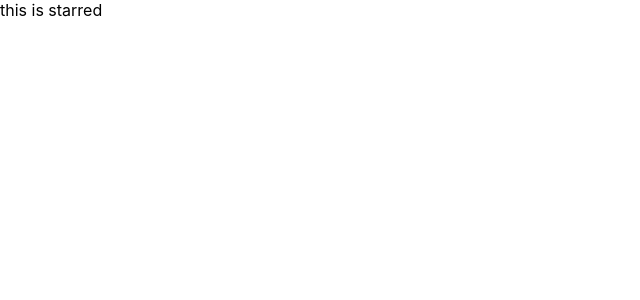
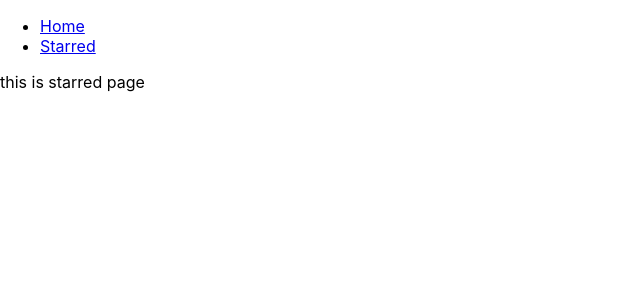
Before and after one commit to ashu6980/Box-Office, a React (Create React App) app: page /starred in a window 1280 px wide. Shown: the top 300 px of the page, without its empty margins (0-640 px from the left). Built offline with nearby package versions, Linux system fonts and the light colour scheme.

Commit message:
added navbar and created component pages

```diff
--- a/src/App.js
+++ b/src/App.js
@@ -2,19 +2,32 @@
 
 import { Switch, Route } from 'react-router-dom';
 
+import Navs from './components/Navs';
+
+import Home from './pages/Home';
+
+import Starred from './pages/Starred';
+
 function App() {
   return (
+    <div>
+      <Navs />
+
       <Switch>
         <Route exact path="/">
-        this is my home page
+          <Home />
         </Route>
 
         <Route exact path="/starred">
-        this is starred
+          <Starred />
         </Route>
+        <div>
+          Not found
+        </div>
 
-      <Route>This is 404 page</Route>
+
       </Switch>
+    </div>
   );
 }
 
--- /dev/null
+++ b/src/components/Navs.js
@@ -0,0 +1,24 @@
+import React from 'react';
+
+import { Link } from 'react-router-dom';
+
+const LINKS = [
+  { to: '/', text: 'Home' },
+  { to: '/starred', text: 'Starred' },
+];
+
+const navs = () => {
+  return (
+    <div>
+      <ul>
+        {LINKS.map(item => (
+          <li key={item.to}>
+            <Link to={item.to}>{item.text}</Link>
+          </li>
+        ))}
+      </ul>
+    </div>
+  );
+};
+
+export default navs;
--- /dev/null
+++ b/src/pages/Home.js
@@ -0,0 +1,7 @@
+import React from 'react';
+
+const Home = () => {
+  return <div>this is home</div>;
+};
+
+export default Home;
--- /dev/null
+++ b/src/pages/Starred.js
@@ -0,0 +1,7 @@
+import React from 'react';
+
+const Starred = () => {
+  return <div>this is starred page</div>;
+};
+
+export default Starred;
```
Also changed, not shown: 1 other file (tests, documents, lock files or other folders). Lines whose indentation alone changed are shown as unchanged.
